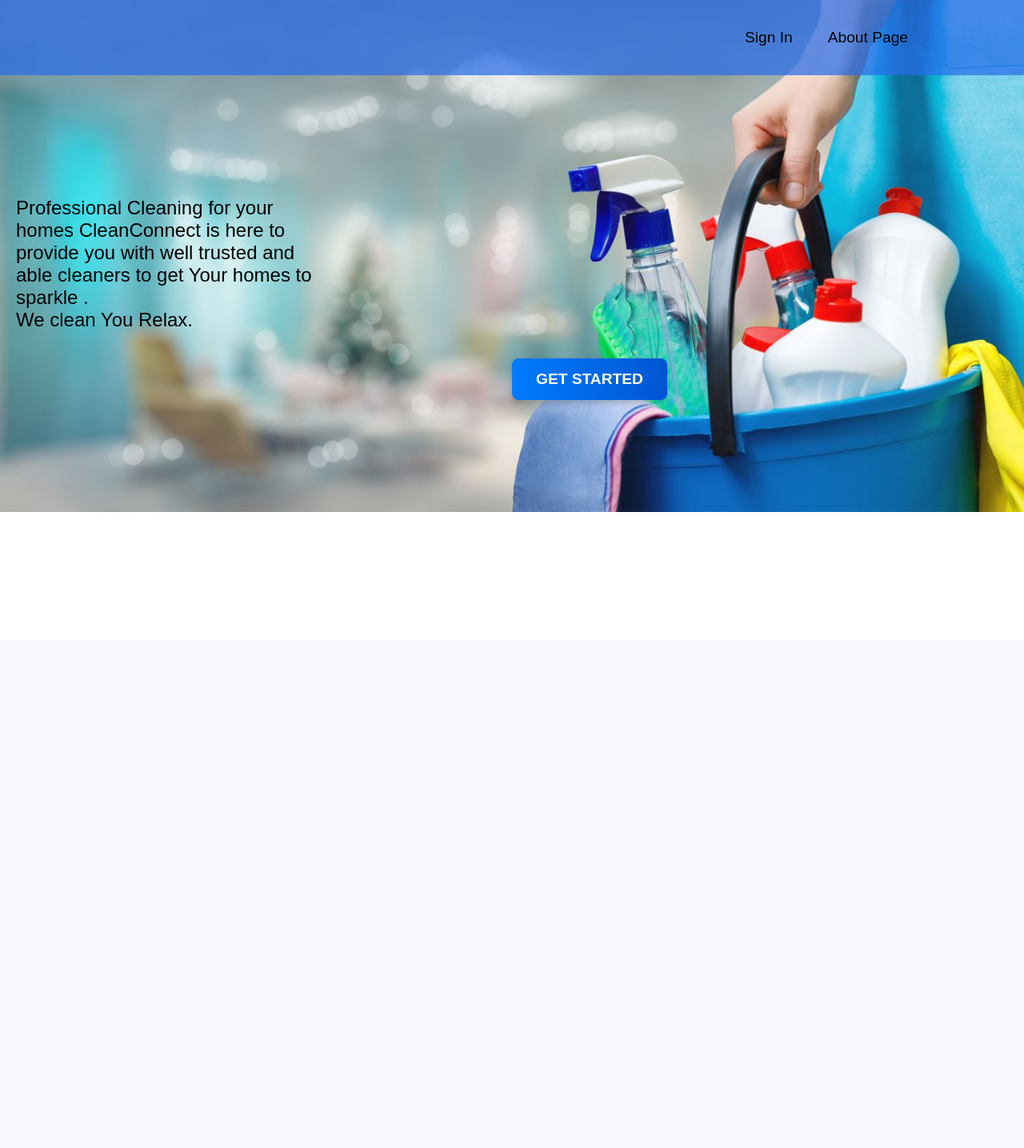
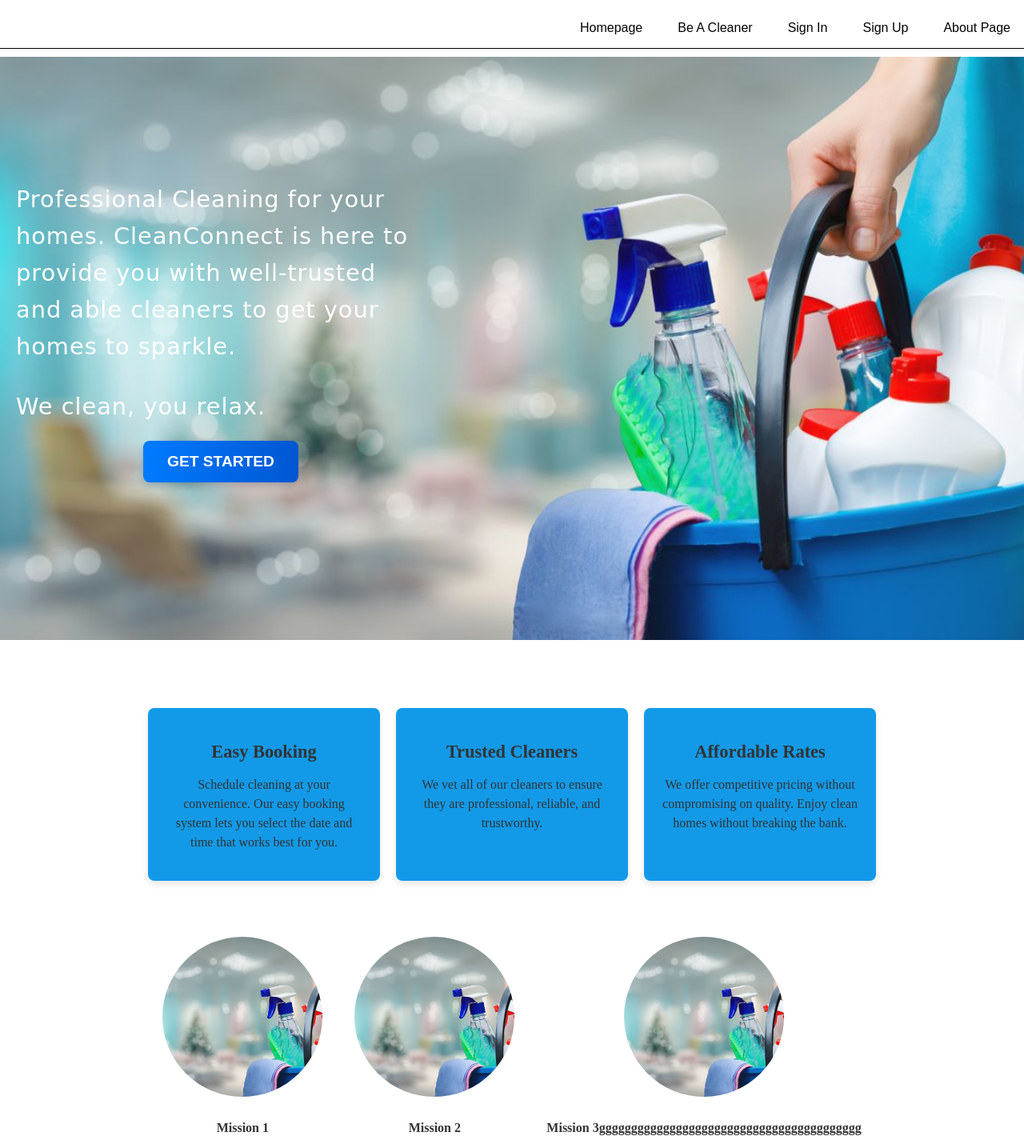
Before and after one commit to Babra-source/Clean-Connect-, a PHP site: page /view/homepage.php in a window 1280 px wide. Shown: the whole page at 80% size. Before the commit the page ends 640 px from the top, so only its background shows below. Run offline with PHP 8.4, Linux system fonts and the light colour scheme.

Commit message:
Edited homepage

```diff
--- a/assets/css/homepage.css
+++ b/assets/css/homepage.css
@@ -1,26 +1,22 @@
+
 /* Global Reset */
-
-
 body {
-    font-family: 'Arial', sans-serif;
     color: #fff;
-    background-image: url('../assets/images/proArt1.jpg');
-    background-size: cover;
-    background-position: center;
     height: 100vh;
     display: flex;
-
     align-items: center; /* Center the body content vertically */
+    margin: 0;
 }
 
 /* Header Styling */
 header {
+    font-family: 'Arial', sans-serif;
     width: 100%;
     position: absolute;
     top: 0;
-    right: 0;
-    padding: 20px 10%;
-    background: rgba(41, 109, 235, 0.719);  /* Transparent blue background */
+    left: 0;
+    padding: 10px 0; /* Reduced padding to prevent clipping */
+    background: white;  /* Transparent blue background */
     margin-bottom: 50px; /* Creates space below the header */
 
 }
@@ -39,7 +35,6 @@
 
 nav ul li a {
     text-decoration: none;
-    font-size: 1.2rem;
     color: #030303;
     padding: 10px 15px;
     border: 2px solid transparent;
@@ -49,11 +44,51 @@
 
 /* Remove Hover Effect */
 nav ul li a:hover {
-    background-color: blue;
+    background-color: #0056D2;
     border-color: transparent;
     color: #030303;
 }
 
+/* Full-width HR */
+.full-width-line {
+    width: 100%;
+    border: none; /* Optional: removes the default border styles */
+    border-top: 1px solid #000; /* Custom border style */
+    margin: 0; /* Remove default margin */
+    padding: 0; /* Remove default padding */
+}
+
+
+/* Get Started Button Styling */
+#Get-started {
+    display: inline-block;
+    background: linear-gradient(90deg, #007BFF, #0056D2); /* Gradient Blue Background */
+    color: #fff;
+    font-size: 1.2rem;
+    font-weight: bold;
+    padding: 15px 30px;
+    border: none;
+    border-radius: 8px;
+    box-shadow: 0 4px 8px rgba(0, 0, 0, 0.2);
+    transition: all 0.3s ease;
+    text-transform: uppercase;
+    text-align: center;
+    outline: none;
+    bottom: 300px; /* Adjust as needed */
+    left: 40%; /* Centers the button horizontally */
+}
+
+
+#Get-started:hover {
+    background: linear-gradient(90deg, #0056D2, #007BFF);
+    transform: translateY(-3px); /* Lift button slightly on hover */
+    box-shadow: 0 8px 16px rgba(0, 0, 0, 0.3); /* Deeper shadow on hover */
+}
+
+#Get-started:active {
+    transform: translateY(0); /* Reset translation on click */
+    box-shadow: 0 4px 8px rgba(0, 0, 0, 0.2); /* Original shadow */
+}
 /* Text Shadow for Readability */
 h1 {
     font-size: 2rem;
@@ -79,66 +114,109 @@
 
 
 
-/* Get Started Button Styling */
-#Get-started {
-    display: inline-block;
-    background: linear-gradient(90deg, #007BFF, #0056D2); /* Gradient Blue Background */
-    position: absolute;
-    color: #fff;
-    font-size: 1.2rem;
-    font-weight: bold;
-    padding: 15px 30px;
-    border: none;
+/* Cards container */
+.cards-container {
+    display: flex;
+    justify-content: space-around; /* Distribute cards evenly */
+    gap: 20px;
+    margin-top: 500px;
+    padding: 20px;
+    flex-wrap: wrap; /* Allow cards to wrap on smaller screens */
+}
+
+/* Card styling */
+.card {
+    background-color: #129ae9;
+    color: #333;
+    width: 250px;
+    padding: 20px;
     border-radius: 8px;
-    box-shadow: 0 4px 8px rgba(0, 0, 0, 0.2);
+    margin-top: 1000px;
+    box-shadow: 0 4px 8px rgba(0, 0, 0, 0.1);
+    text-align: center;
     transition: all 0.3s ease;
-    text-transform: uppercase;
-    text-align: center;
-    outline: none;
-    bottom: 300px; /* Adjust as needed */
-    left: 50%; /* Centers the button horizontally */
+}
+
+/* Card hover effect */
+.card:hover {
+    transform: translateY(-5px);
+    box-shadow: 0 6px 12px rgba(0, 0, 0, 0.2);
+}
+
+/* Card header styling */
+.card h3 {
+    font-size: 1.4rem;
+    margin-bottom: 10px;
+}
+
+/* Card paragraph styling */
+.card p {
+    font-size: 1rem;
+    line-height: 1.5;
 }
 
 
-#Get-started:hover {
-    background: linear-gradient(90deg, #0056D2, #007BFF);
-    transform: translateY(-3px); /* Lift button slightly on hover */
-    box-shadow: 0 8px 16px rgba(0, 0, 0, 0.3); /* Deeper shadow on hover */
-}
 
-#Get-started:active {
-    transform: translateY(0); /* Reset translation on click */
-    box-shadow: 0 4px 8px rgba(0, 0, 0, 0.2); /* Original shadow */
-}
 
-/*Homepage edit */
+/* Homepage Background */
 #homepage-background {
-    background-size: cover; /* Makes the image cover the entire background */
-    background-position: center; /* Centers the image */
-    background-repeat: no-repeat; /* Ensures the image doesn't repeat */
-    height: 80vh; /* Makes the background fill the entire viewport height */
-    width: 100%; /* Ensures it spans the full width */
-    margin: 0; /* Removes default body margins */
-    font-family: 'Arial', sans-serif; /* Optional: Set the font style for the page */
-    color: #fff; /* Optional: Default text color for readability */
+    background-size: cover; /* Makes the image cover the entire screen */
+    background-position: center; /* Center the background image */
+    background-repeat: no-repeat; /* Prevent the image from repeating */
+    height: 100vh; /* Full height of the viewport */
+    display: flex;
+    flex-direction: column;
+    justify-content: center; /* Centers the content vertically */
+    text-align: center; /* Center the text */
 }
 
 
-/* Styling for the Homepage Container */
+
+
+
 #Homepage-container {
-    max-width: 30%; /* Set the width of the container */
-    height: auto;
-    padding: 20px; /* Adds spacing inside the container */
-    margin-left: 0;
-    left:0;
-    margin-top: 20px; /* Adds some space at the top */
+    position: absolute; /* Position relative to the background container */
+    left: 0; /* Place container on the left side of the image */
+    width: 40%; /* You can adjust this width based on the content */
+    padding: 20px; /* Adds space around the content */
+    color: #fff; /* Text color */
+}
+
+/* Welcome Message Styling */
+#welcome-message {
+    font-size: 1.8rem; /* Adjust font size */
+    color: #fff; /* White text for readability on the background */
+    text-align: left; /* Align text to the left */
+    margin-bottom: 20px; /* Space between paragraphs */
+    letter-spacing: 1px; /* Adds spacing between letters */
+    line-height: 1.6; /* Makes the lines more readable */
+    font-family: 'Lobster', cursive;
 
 }
 
-/* Styling for the Welcome Message */
-#welcome-message {
-    font-size: 1.5rem; /* Makes the text larger */
-    color: #000000; /* Dark gray for readability */
-    text-align: left; /* Aligns the text to the left */
-    margin: 0; /* Removes default paragraph margins */
+
+/* Circle Image Container */
+.circle-images-container {
+    display: flex;
+    justify-content: center;
+    margin-top: 50px;
 }
+
+.circle-image {
+    text-align: center;
+    margin: 0 20px;
+}
+
+.circle-image img {
+    width: 200px;
+    height: 200px;
+    border-radius: 50%; /* Make image circular */
+    object-fit: cover; /* Ensure the image covers the area properly */
+    margin-bottom: 10px;
+}
+
+.circle-image p {
+    font-size: 1rem;
+    font-weight: bold;
+    color: #333;
+}
--- a/view/homepage.php
+++ b/view/homepage.php
@@ -5,34 +5,62 @@
     <meta name="viewport" content="width=device-width, initial-scale=1.0">
     <title>Clean Connect | Homepage</title>
     <link rel="stylesheet" href="../assets/css/homepage.css">
+    <link href="https://fonts.googleapis.com/css2?family=Roboto:wght@400;700&display=swap" rel="stylesheet">
 </head>
-<body  id = "homepage-background" style="background-image: url('../assets/images/homepage.jpg');">
+<body id="homepage-background" style="background-image: url('../assets/images/homepage.jpg');">
 
 <header>
     <nav>
         <ul>
+            <li><a href="view/" class="nav-link">Homepage</a></li>
+            <li><a href="view/" class="nav-link">Be A Cleaner</a></li>
             <li><a href="view/login.php" class="nav-link">Sign In</a></li>
+            <li><a href="view/signup.php" class="nav-link">Sign Up</a></li>
             <li><a href="view/About.php" class="nav-link">About Page</a></li>
         </ul>
     </nav>
+    <hr class="full-width-line">
 </header>
 
+<div id="Homepage-container">
+    <p id="welcome-message">Professional Cleaning for your homes. CleanConnect is here to provide you with well-trusted and able cleaners to get your homes to sparkle.</p>
+    <p id="welcome-message">We clean, you relax.</p>
+    <button id="Get-started">Get Started</button>
+</div>
 
-    <div id="Homepage-container">
-    <p id="welcome-message">Professional Cleaning for your homes
-        CleanConnect is here to provide you with well trusted and able cleaners to get
-        Your homes to sparkle .
+<div class="cards-container">
+    <div class="card">
+        <h3>Easy Booking</h3>
+        <p>Schedule cleaning at your convenience. Our easy booking system lets you select the date and time that works best for you.</p>
+    </div>
+    <div class="card">
+        <h3>Trusted Cleaners</h3>
+        <p>We vet all of our cleaners to ensure they are professional, reliable, and trustworthy.</p>
+    </div>
+    <div class="card">
+        <h3>Affordable Rates</h3>
+        <p>We offer competitive pricing without compromising on quality. Enjoy clean homes without breaking the bank.</p>
+    </div>
+</div>
 
-    </p>
-
-    <p id = "welcome-message">  We clean You Relax.</p>
+<div class="circle-images-container">
+    <div class="circle-image">
+        <img src="../assets/images/homepage.jpg" alt="Mission 1">
+        <p>Mission 1</p>
+    </div>
+    <div class="circle-image">
+        <img src="../assets/images/homepage.jpg" alt="Mission 2">
+        <p>Mission 2</p>
+    </div>
+    <div class="circle-image">
+        <img src="../assets/images/homepage.jpg" alt="Mission 3">
+        <p>Mission 3ggggggggggggggggggggggggggggggggggggggggg</p>
+    </div>
 </div>
 
 
 
 
 
-    <button id = "Get-started">Get Started </button>
-
 </body>
 </html>
```
Lines whose indentation alone changed are shown as unchanged.
